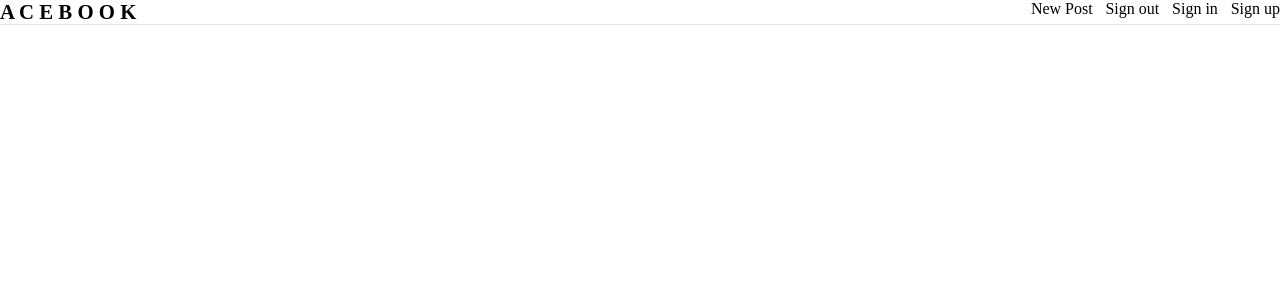
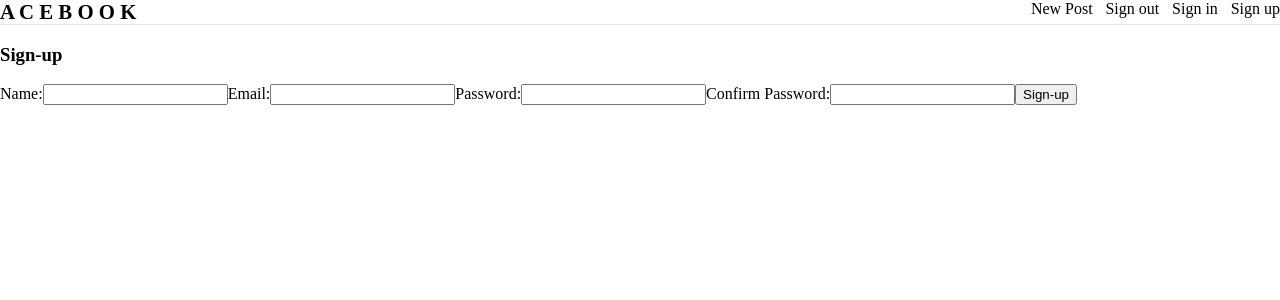
Before and after one commit to LondonJim/Acebook-Frontend-EagleWithTopHat, a React (Create React App) app: page / in a window 1280 px wide. Shown: the top 300 px of the page. Built offline with nearby package versions, Linux system fonts and the light colour scheme.

Commit message:
feat: create Signup component

```diff
--- a/package.json
+++ b/package.json
@@ -24,7 +24,9 @@
     "not op_mini all"
   ],
   "devDependencies": {
+    "enzyme": "^3.6.0",
     "jest": "^23.6.0",
-    "jest-cli": "^23.6.0"
+    "jest-cli": "^23.6.0",
+    "react-addons-test-utils": "^15.6.2"
   }
 }
--- a/public/index.html
+++ b/public/index.html
@@ -6,6 +6,7 @@
     <link rel="stylesheet" type="text/css" href="style.css">
   </head>
   <body>
+    <div id="nav"></div>
     <div id="root"></div>
   </body>
 </html>
--- /dev/null
+++ b/src/Signup.js
@@ -0,0 +1,25 @@
+import React, { Component } from "react";
+
+class Signup extends Component {
+  render() {
+    return (
+      <div className="form">
+        <h3>Sign-up</h3>
+        <form>
+          <label for="name">Name:</label>
+          <input type="text" name="name" required autofocus></input>
+          <label for="email">Email:</label>
+          <input type="email" name="email" required></input>
+          <label for="password">Password:</label>
+          <input type="password" name="password" required></input>
+          <label for="passwordConfirmation">Confirm Password:</label>
+          <input type="password" name="passwordConfirmation" required></input>
+          <button type="submit">Sign-up</button>
+        </form>
+      </div>
+    )
+  }
+
+}
+
+export default Signup;
--- a/src/index.js
+++ b/src/index.js
@@ -1,8 +1,14 @@
 import React from "react";
 import ReactDOM from "react-dom";
 import Main from "./Main";
+import Signup from "./Signup";
 
 ReactDOM.render(
   <Main/>,
+  document.getElementById("nav")
+);
+
+ReactDOM.render(
+  <Signup/>,
   document.getElementById("root")
 );
```
Also changed, not shown: 2 other files (tests, documents, lock files or other folders).
